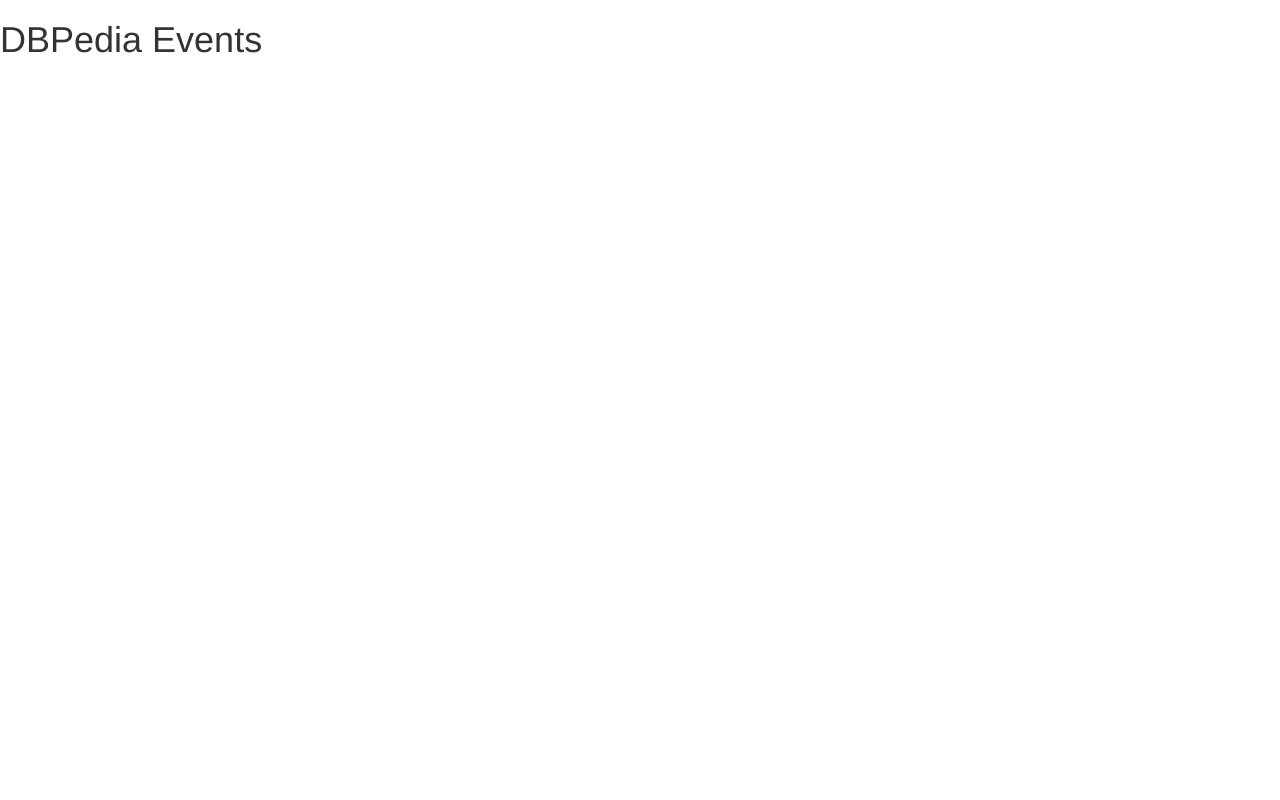
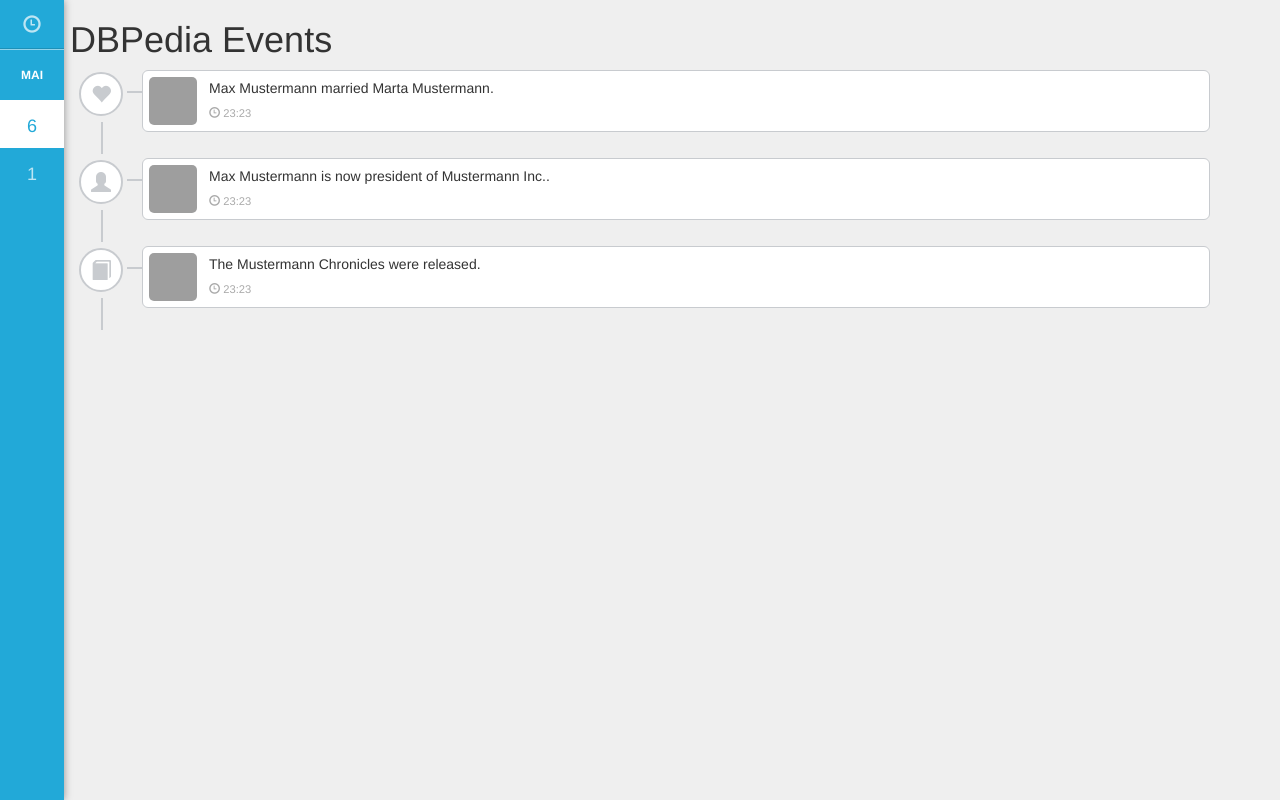
Before and after one commit to tom95/dbpedia-events-ui, a website: page public/index.html in a window 1280 px wide. Drawn offline with nearby package versions, Linux system fonts and the light colour scheme; grey boxes are pictures that could not be loaded.

Commit message:
Initial timeline design try

```diff
--- /dev/null
+++ b/public/css/event.css
@@ -0,0 +1,93 @@
+
+/*.event {
+	margin: 24px 0;
+	padding: 24px;
+	background-color: #ff9900;
+	color: #fff;
+	display: flex;
+	align-items: center;
+	background-image: url(https://upload.wikimedia.org/wikipedia/commons/9/92/Mustermann_1987.jpg);
+	background-repeat: no-repeat;
+	background-position: right;
+	background-size: contain;
+}
+.event .glyphicon {
+	color: #E78A00;
+	font-size: 36px;
+	float: left;
+	display: block;
+	margin-right: 24px;
+}
+.event h2 {
+	font-size: 16px;
+	margin: 0;
+}
+.event .data-link {
+	text-decoration: underline;
+}*/
+
+body {
+	background-color: #EFEFEF;
+}
+.event {
+	position: relative;
+	height: 48px;
+	margin-bottom: 26px;
+	margin-left: 72px;
+	background-color: #fff;
+	padding: 6px;
+	border-radius: 6px;
+	line-height: 2.5em;
+	border: 1px solid #C8CbCF;
+	box-sizing: content-box;
+}
+.event .image {
+	height: 48px;
+	width: 48px;
+	border-radius: 5px;
+	background-size: cover;
+	float: left;
+	margin-right: 12px;
+}
+.event h2 {
+	margin: 4px 0 0 0;
+}
+.event:before {
+	width: 16px;
+	border: 1px solid #C8CBCF;
+	content: "";
+	display: block;
+	position: absolute;
+	left: -16px;
+	top: 20px;
+}
+.event > .glyphicon {
+	text-align: center;
+	display: block;
+	border-radius: 999px;
+	padding: 10px;
+	font-size: 20px;
+	background-color: white;
+	border: 2px solid #C8CBCF;
+	color: #C8CBCF;
+	left: -64px;
+	position: absolute;
+}
+.event > .glyphicon:after {
+	content: "";
+	border: 1px solid #C8CBCF;
+	height: 32px;
+	top: 48px;
+	left: 20px;
+	position: absolute;
+}
+
+.event h2 {
+	display: block;
+	font-size: inherit;
+}
+
+.event .time {
+	font-size: 0.8em;
+	color: #aaa;
+}
--- a/public/css/gzTimeline.css
+++ b/public/css/gzTimeline.css
@@ -13,8 +13,9 @@
   font-size: 18px;
 
   box-shadow: 0 0 8px rgba(0, 0, 0, 0.4);
+}
 
-  li {
+.timeline li {
   width: 64px;
   height: 48px;
   line-height: 52px;
@@ -24,12 +25,13 @@
   -ms-transition: 100ms linear background-color, 100ms linear color;
   -moz-transition: 100ms linear background-color, 100ms linear color;
   -webkit-transition: 100ms linear background-color, 100ms linear color;
+}
 
-    &:not(.month) {
+.timeline li:not(.month) {
   cursor: pointer;
 }
 
-    &.month {
+.timeline li.month {
   font-weight: bold;
   height: 52px;
 
@@ -41,14 +43,12 @@
   font-size: 12px;
 }
 
-    &.active {
+.timeline li.active {
   background-color: white;
   color: #22a9d8;
 }
-  }
 
-  .month:last-child {
+.timeline .month:last-child {
   box-shadow: inset 0 -1px 0 rgba(0, 0, 0, 0.15), inset 0 1px 0 rgba(255, 255, 255, 0.5);
   border-bottom: 1px solid rgba(255, 255, 255, 0.5);
 }
-}
--- a/public/index.html
+++ b/public/index.html
@@ -1,14 +1,41 @@
 <!DOCTYPE html>
-<html>
+<html ng-app="dbpedia-events-ui">
 	<head>
 		<meta charset="utf-8">
 		<meta name="viewport" content="width=device-width">
 		<title>DBPedia Events</title>
 		<link rel="stylesheet" href="/css/bootstrap.css">
 		<link rel="stylesheet" href="/css/custom.css">
+		<link rel="stylesheet" href="/css/gzTimeline.css">
+		<link rel="stylesheet" href="/css/event.css">
 	</head>
-	<body>
-		<h1>DBPedia Events</h1>
+	<body ng-controller="TimelineController">
+		<gz-timeline active="activeDay" days="availableDays"></gz-timeline>
+		<div class="container">
+			<h1>DBPedia Events</h1>
+
+			<div class="event">
+				<div class="image" style="background-image: url(https://upload.wikimedia.org/wikipedia/commons/9/92/Mustermann_1987.jpg)"></div>
+				<span class="glyphicon glyphicon-heart"></span>
+				<h2><span class="data-link">Max Mustermann</span> married <span class="data-link">Marta Mustermann</span>.</h2>
+				<div class="time"><span class="glyphicon glyphicon-time"></span> 23:23</div>
+			</div>
+
+			<div class="event">
+				<div class="image" style="background-image: url(https://upload.wikimedia.org/wikipedia/commons/9/92/Mustermann_1987.jpg)"></div>
+				<span class="glyphicon glyphicon-user"></span>
+				<h2><span class="data-link">Max Mustermann</span> is now president of <span class="data-link">Mustermann Inc.</span>.</h2>
+				<div class="time"><span class="glyphicon glyphicon-time"></span> 23:23</div>
+			</div>
+
+			<div class="event">
+				<div class="image" style="background-image: url(https://upload.wikimedia.org/wikipedia/commons/9/92/Mustermann_1987.jpg)"></div>
+				<span class="glyphicon glyphicon-book"></span>
+				<h2>The <span class="data-link">Mustermann Chronicles</span> were released.</h2>
+				<div class="time"><span class="glyphicon glyphicon-time"></span> 23:23</div>
+			</div>
+		</div>
+
 		<script src="/js/vendor/jquery.js"></script>
 		<script src="/js/vendor/bootstrap.js"></script>
 		<script src="/js/vendor/angular.js"></script>
--- a/public/js/controllers/TimelineController.js
+++ b/public/js/controllers/TimelineController.js
@@ -1,3 +1,5 @@
 
 angular.module('dbpedia-events-ui').controller('TimelineController', ['$scope', function($scope) {
+	$scope.availableDays = [new Date(), new Date(+new Date() - 60*60*1000*24*5)];
+	$scope.activeDay = new Date();
 }]);
```
Lines whose indentation alone changed are shown as unchanged.
